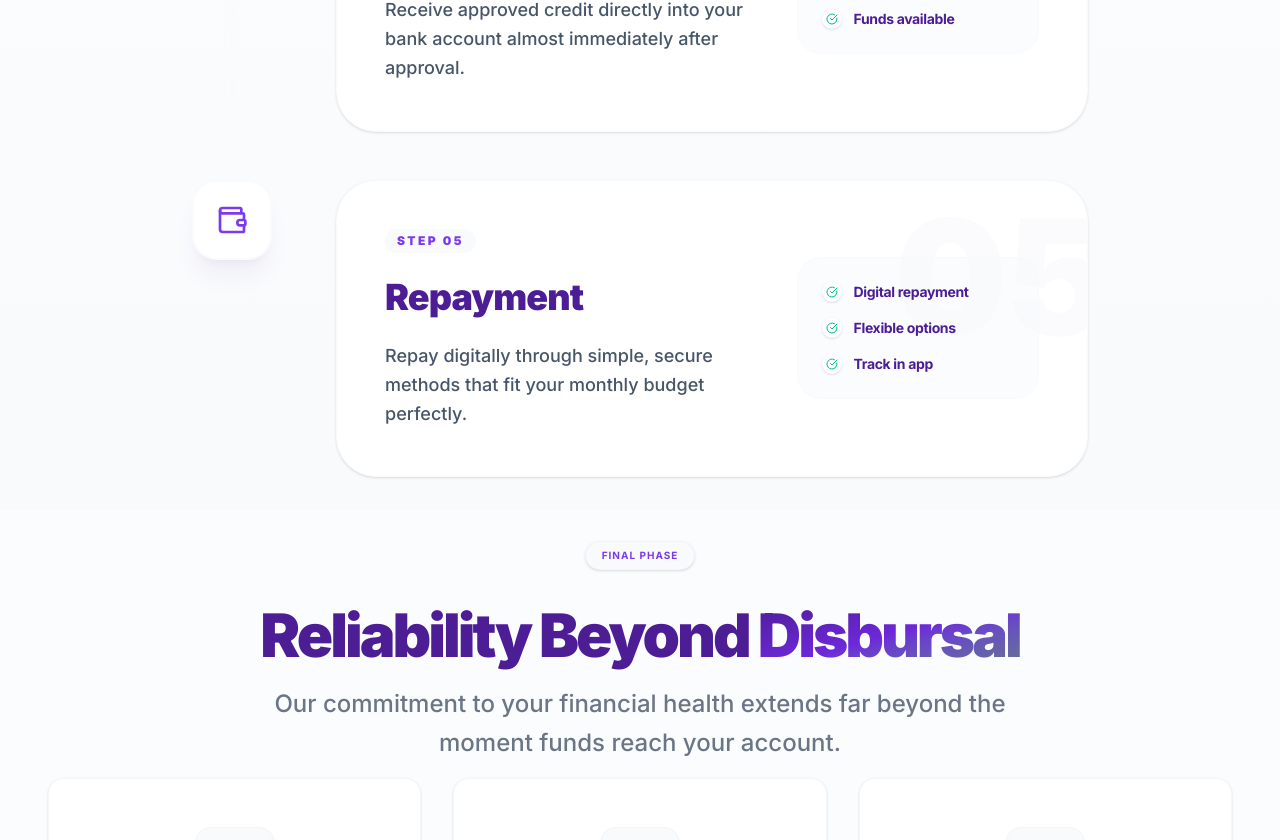
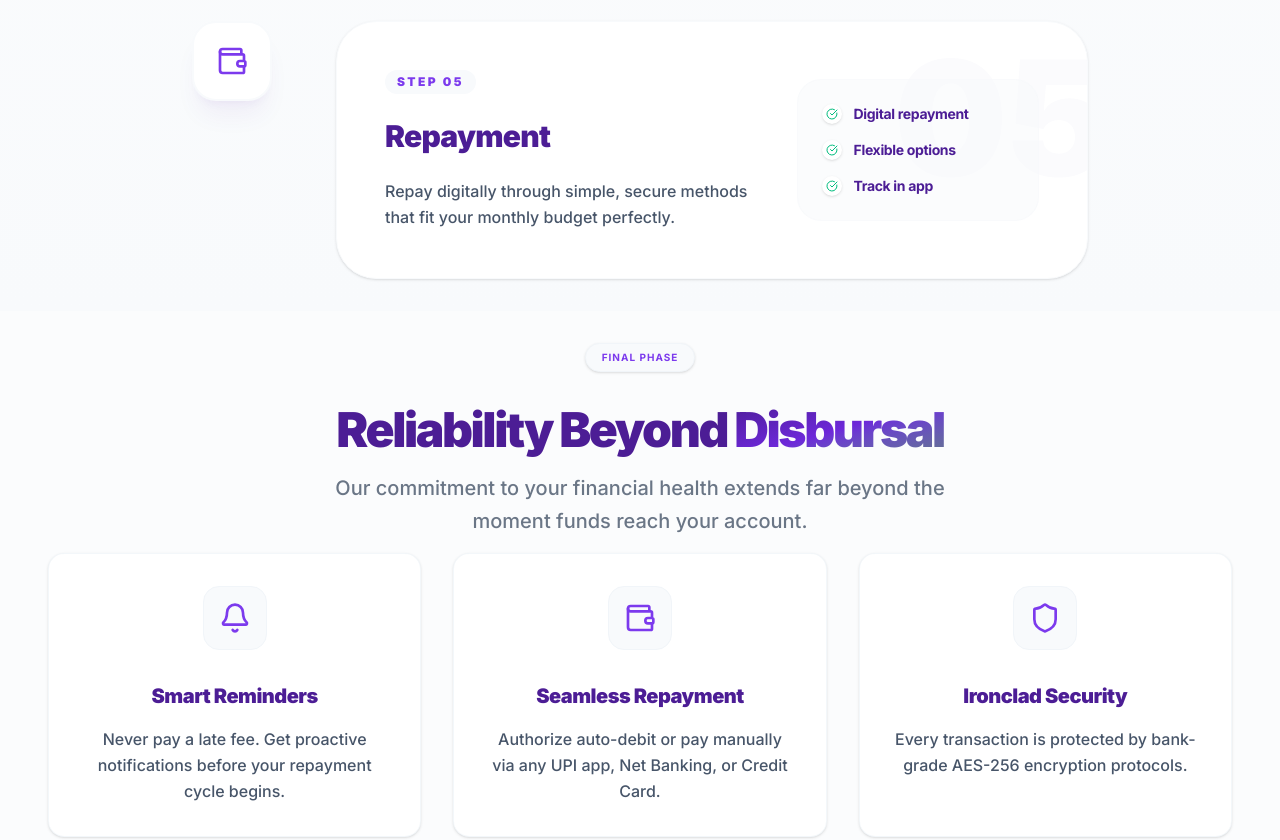
Before and after one commit to simmitiwari770-beep/zippay, a React (Vite) app: page /how-it-works in a window 1280 px wide. Shown: the part 1714-2554 px from the top of the page. Built offline with nearby package versions, Linux system fonts and the light colour scheme.

Commit message:
UI: Refine typographic scale by reducing heading and card font sizes

```diff
--- a/src/components/SectionHeader.jsx
+++ b/src/components/SectionHeader.jsx
@@ -11,12 +11,12 @@ export default function SectionHeader({
           {badge}
         </span>
       )}
-      <h2 className="text-4xl md:text-5xl lg:text-6xl font-black tracking-tighter leading-[1.1] text-primary-900">
+      <h2 className="text-3xl md:text-4xl lg:text-5xl font-black tracking-tighter leading-[1.1] text-primary-900">
         {title}
       </h2>
       {subtitle && (
         <p
-          className={`mt-4 text-xl md:text-2xl max-w-3xl leading-relaxed text-text-secondary font-medium opacity-80 ${center ? "mx-auto" : ""}`}
+          className={`mt-4 text-lg md:text-xl max-w-2xl leading-relaxed text-text-secondary font-medium opacity-80 ${center ? "mx-auto" : ""}`}
         >
           {subtitle}
         </p>
--- a/src/pages/HowItWorks.jsx
+++ b/src/pages/HowItWorks.jsx
@@ -139,10 +139,10 @@ export default function HowItWorks() {
                           Step {s.step}
                         </span>
                       </div>
-                      <h3 className="text-3xl md:text-4xl font-black text-primary-900 tracking-tight">
+                      <h3 className="text-2xl md:text-3xl font-black text-primary-900 tracking-tight">
                         {s.title}
                       </h3>
-                      <p className="text-lg text-text-secondary leading-relaxed font-medium">
+                      <p className="text-base text-text-secondary leading-relaxed font-medium">
                         {s.desc}
                       </p>
                     </div>
@@ -183,14 +183,14 @@ export default function HowItWorks() {
           />
           <div className="grid md:grid-cols-3 gap-8">
             {afterSteps.map((s, i) => (
-              <div key={i} className="glass-card !p-12 text-center group hover:scale-[1.05] transition-all duration-700">
-                <div className="w-20 h-20 rounded-2xl bg-primary-50 border border-primary-100 flex items-center justify-center mx-auto mb-10 group-hover:bg-primary-600 transition-all duration-700">
-                  <s.icon className="w-10 h-10 text-primary-600 group-hover:text-white transition-all duration-700" />
+              <div key={i} className="glass-card !p-8 text-center group hover:scale-[1.05] transition-all duration-700">
+                <div className="w-16 h-16 rounded-2xl bg-primary-50 border border-primary-100 flex items-center justify-center mx-auto mb-8 group-hover:bg-primary-600 transition-all duration-700">
+                  <s.icon className="w-8 h-8 text-primary-600 group-hover:text-white transition-all duration-700" />
                 </div>
-                <h3 className="text-2xl font-black text-primary-900 mb-4">
+                <h3 className="text-xl font-black text-primary-900 mb-4 tracking-tight">
                   {s.title}
                 </h3>
-                <p className="text-lg text-text-secondary leading-relaxed font-medium">
+                <p className="text-base text-text-secondary leading-relaxed font-medium">
                   {s.desc}
                 </p>
               </div>
```
